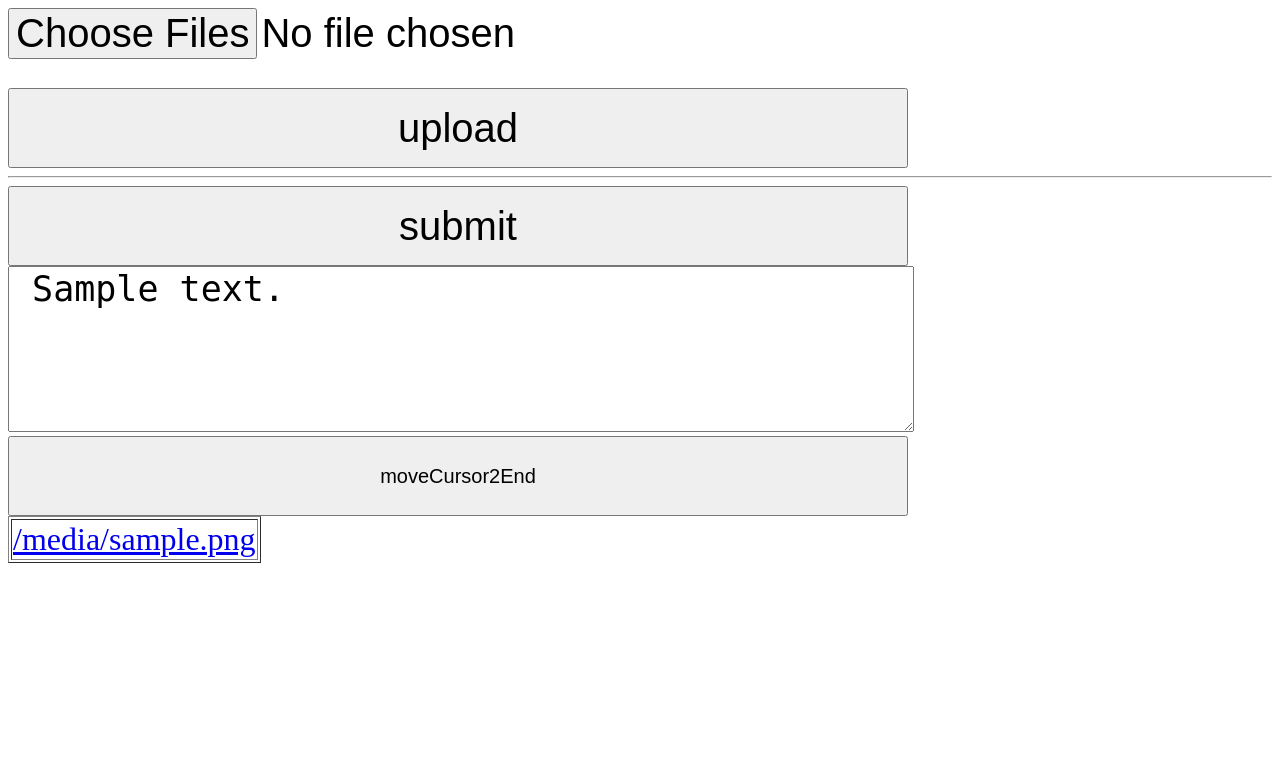
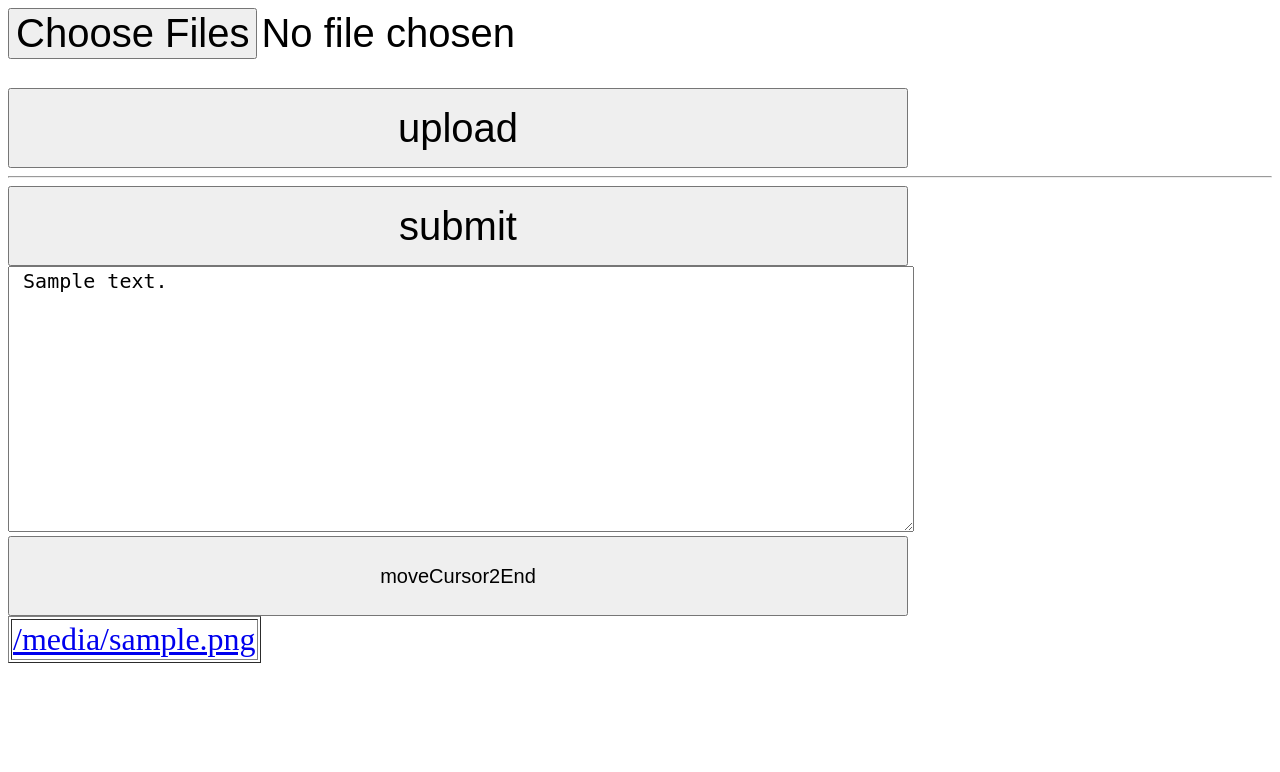
Before and after one commit to JiangEndian/historyOfSalvation, a Django app: template simpleServer/templates/download.html in a window 1280 px wide. Shown: the top 772 px of the page. Run offline with Django 3.2, Linux system fonts and the light colour scheme; the template is opened without the code that fills it: most values are stand-ins (such as "Sample title", 1, 10 or a date in 2020).

Commit message:
20220616

```diff
--- a/simpleServer/HelloWorld/download.py
+++ b/simpleServer/HelloWorld/download.py
@@ -24,6 +24,9 @@ def download(request):
     file_dict['halfItems'] = halfItems
 
     file_dict['TextArea'] = readffile('from_net')
+    if len(file_dict['TextArea']) < 5:
+        runsyscmd('df -h > dfResult')
+        file_dict['TextArea'] = readffile('dfResult')
     return render(request, 'download.html', file_dict)
 
 def deleteFile(request):
--- a/simpleServer/templates/download.html
+++ b/simpleServer/templates/download.html
@@ -42,7 +42,7 @@
     <input name="cmd" value="submit" type="submit" style="width:900px;height:80px;font-size:40px" >
     <!-- <input name="text" placeholder="text" value="" style="width:900px;height:100px;font-size:40px" > -->
 </form>
-<textarea name="TextArea" form="usrform" style="width:900px;height:160px;font-size:35px"> {{ TextArea }}</textarea><br>
+<textarea name="TextArea" form="usrform" style="width:900px;height:260px;font-size:20px"> {{ TextArea }}</textarea><br>
 <button onclick="tfocus()" style="width:900px;height:80px;font-size:20px">moveCursor2End</button>
 
 <br>
```
Also changed, not shown: 2 other files.
